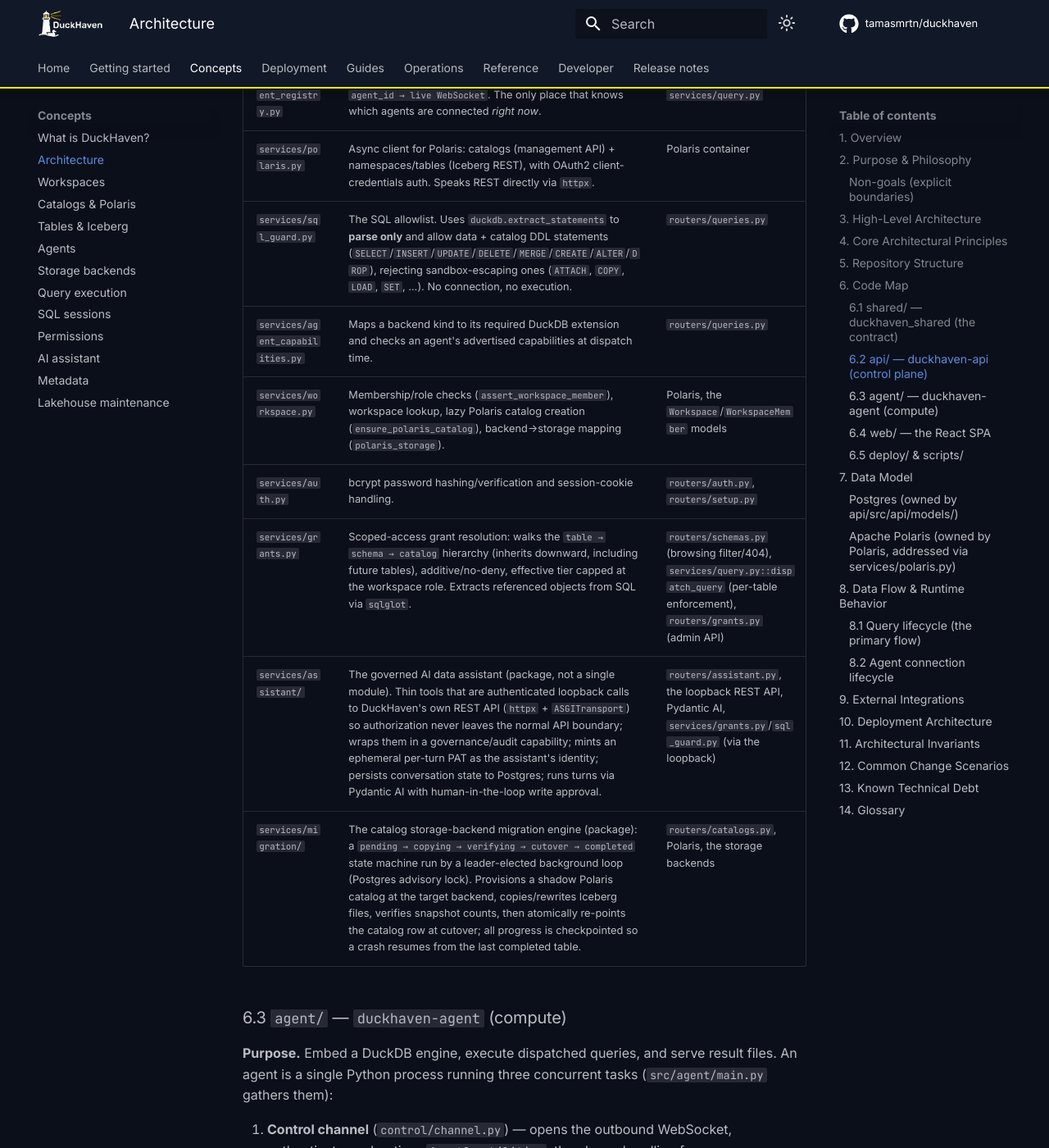
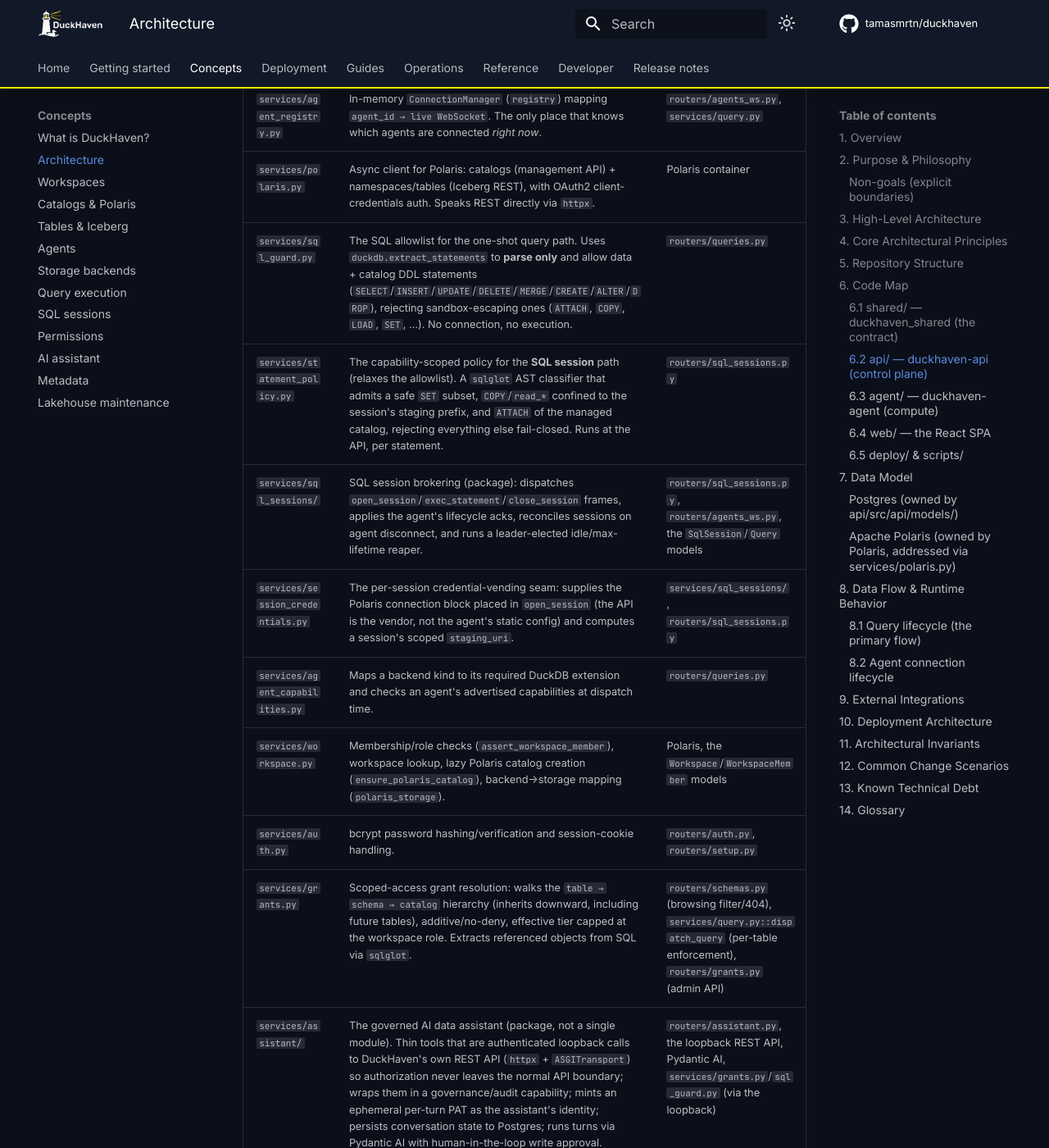
Before and after one commit to tamasmrtn/duckhaven, an MkDocs documentation site: the page built from docs/concepts/architecture.md, in a window 1280 px wide and 1400 px high, scrolled down 5989 px. Shown: the whole window at 82% size. Built offline with MkDocs 1.6.1 and Material for MkDocs 9.7.7, drawn with Linux system fonts in a browser that asks for light colours; comment, search, counter and statistics services are not loaded; some of the changed text lies outside the part shown.

Commit message:
Genericize session docs and refresh the architecture map
Remove tool-specific naming from the session docs (describe external
warehouse-style clients generically), and update architecture.md to reflect the
now-implemented SQL session layer: the session frame types, the statement_policy
+ sql_sessions + session_credentials services, the agent's held-connection
registry, the sql_sessions table and queries.session_id in the data model, a
glossary entry, and a change-scenario row.

```diff
--- a/docs/concepts/architecture.md
+++ b/docs/concepts/architecture.md
@@ -190,9 +190,11 @@
 | `schemas.py` | `AgentCapabilities` — the document an agent advertises (DuckDB version, loaded extensions, memory ceiling, cores, host) |
 
 `FrameType` values: `auth`, `auth_ok`, `dispatch_query`, `query_progress`,
-`query_done`, `cancel_query`, `heartbeat`, `agent_status`. **Adding or
-changing a frame means editing this package** — both sides pick it up by
-import, which is how the contract stays in sync (Invariant I5).
+`query_done`, `cancel_query`, `heartbeat`, `agent_status`, `metrics_sample`,
+`set_concurrency`, and the SQL-session frames `open_session`, `session_opened`,
+`exec_statement`, `close_session`, `session_closed`. **Adding or changing a
+frame means editing this package** — both sides pick it up by import, which is
+how the contract stays in sync (Invariant I5).
 
 ### 6.2 `api/` — `duckhaven-api` (control plane)
 
@@ -230,7 +232,10 @@
 | `services/query.py` | Dispatches a query to an agent over the registry socket; handles `query_progress`/`query_done` frames coming back; fetches the result Parquet from the agent and decodes it to JSON rows (`decode_parquet_page`); also drives the synchronous table-sample preview and persists agent-reported table stats. **The heart of the system.** | `agent_registry`, the `Query`/`TableMetadata` models |
 | `services/agent_registry.py` | In-memory `ConnectionManager` (`registry`) mapping `agent_id → live WebSocket`. The only place that knows which agents are connected *right now*. | `routers/agents_ws.py`, `services/query.py` |
 | `services/polaris.py` | Async client for Polaris: catalogs (management API) + namespaces/tables (Iceberg REST), with OAuth2 client-credentials auth. Speaks REST directly via `httpx`. | Polaris container |
-| `services/sql_guard.py` | The SQL allowlist. Uses `duckdb.extract_statements` to **parse only** and allow data + catalog DDL statements (`SELECT`/`INSERT`/`UPDATE`/`DELETE`/`MERGE`/`CREATE`/`ALTER`/`DROP`), rejecting sandbox-escaping ones (`ATTACH`, `COPY`, `LOAD`, `SET`, …). No connection, no execution. | `routers/queries.py` |
+| `services/sql_guard.py` | The SQL allowlist for the one-shot query path. Uses `duckdb.extract_statements` to **parse only** and allow data + catalog DDL statements (`SELECT`/`INSERT`/`UPDATE`/`DELETE`/`MERGE`/`CREATE`/`ALTER`/`DROP`), rejecting sandbox-escaping ones (`ATTACH`, `COPY`, `LOAD`, `SET`, …). No connection, no execution. | `routers/queries.py` |
+| `services/statement_policy.py` | The capability-scoped policy for the **SQL session** path (relaxes the allowlist). A `sqlglot` AST classifier that admits a safe `SET` subset, `COPY`/`read_*` confined to the session's staging prefix, and `ATTACH` of the managed catalog, rejecting everything else fail-closed. Runs at the API, per statement. | `routers/sql_sessions.py` |
+| `services/sql_sessions/` | SQL session brokering (package): dispatches `open_session`/`exec_statement`/`close_session` frames, applies the agent's lifecycle acks, reconciles sessions on agent disconnect, and runs a leader-elected idle/max-lifetime reaper. | `routers/sql_sessions.py`, `routers/agents_ws.py`, the `SqlSession`/`Query` models |
+| `services/session_credentials.py` | The per-session credential-vending seam: supplies the Polaris connection block placed in `open_session` (the API is the vendor, not the agent's static config) and computes a session's scoped `staging_uri`. | `services/sql_sessions/`, `routers/sql_sessions.py` |
 | `services/agent_capabilities.py` | Maps a backend kind to its required DuckDB extension and checks an agent's advertised capabilities at dispatch time. | `routers/queries.py` |
 | `services/workspace.py` | Membership/role checks (`assert_workspace_member`), workspace lookup, lazy Polaris catalog creation (`ensure_polaris_catalog`), backend→storage mapping (`polaris_storage`). | Polaris, the `Workspace`/`WorkspaceMember` models |
 | `services/auth.py` | bcrypt password hashing/verification and session-cookie handling. | `routers/auth.py`, `routers/setup.py` |
@@ -246,10 +251,14 @@
 
 1. **Control channel** (`control/channel.py`) — opens the outbound WebSocket,
    authenticates, advertises `AgentCapabilities`, then loops handling frames
-   (`dispatch_query`, `cancel_query`, `heartbeat`, `set_concurrency`). Reconnects
+   (`dispatch_query`, `cancel_query`, `heartbeat`, `set_concurrency`, and the
+   SQL-session frames `open_session`/`exec_statement`/`close_session`). Reconnects
    with backoff if the socket drops. On each heartbeat it re-advertises
    capabilities; each `metrics_sample` also carries the live running/queued query
-   counts and active concurrency profile.
+   counts, active concurrency profile, and held-session count. Held SQL-session
+   connections live in `control/session.py` (a `session_id → DuckDBPyConnection`
+   registry, cleared on every reconnect), each holding an admission slot for its
+   lifetime; a statement runs on its held connection via `run_statement_sync`.
 2. **Result server** (`results/server.py`) — an HTTP server bound to
    `RESULTS_HTTP_HOST` (`0.0.0.0` in compose) that advertises its port to the
    control plane, serving `results/{query_id}.parquet` with **HTTP `Range`**
@@ -335,6 +344,9 @@
     catalogs ||--o{ catalog_migrations : migrates
     agents ||--o{ credentials : "session token"
     agents ||--o{ queries : executes
+    workspaces ||--o{ sql_sessions : hosts
+    agents ||--o{ sql_sessions : holds
+    sql_sessions ||--o{ queries : "statements"
     workspaces ||--o{ assistant_conversations : has
     users ||--o{ assistant_conversations : owns
     assistant_conversations ||--o{ assistant_messages : contains
@@ -402,6 +414,7 @@
         uuid workspace_id
         uuid agent_id
         uuid user_id
+        uuid session_id
         text sql
         string status
         string origin
@@ -409,6 +422,16 @@
         json progress
         string result_path
         jsonb profile
+    }
+    sql_sessions {
+        uuid id
+        uuid workspace_id
+        uuid agent_id
+        uuid user_id
+        string status
+        string active_catalog
+        string staging_uri
+        datetime last_active_at
     }
     saved_queries {
         uuid id
@@ -480,6 +503,12 @@
   internal rows (`origin = "sample"`, used by the table-sample preview). It is
   workspace-scoped for members; an admin may pass `all_workspaces` (and the
   `user_id`/`agent_id`/`since`/`until` filters) for the cross-workspace audit view.
+- **`sql_sessions` is the state-of-record for the [SQL session layer](sql-sessions.md)**
+  (I9) — the agent's held connection is ephemeral socket state. A row pins one
+  `agent_id` (every statement routes there), records the requesting `user_id` for
+  per-statement authorization, the scoped `staging_uri`, and the timestamps the
+  idle-reaper uses. Session statements are ordinary `queries` rows tagged with
+  `session_id` (`origin = "session"`), so they reuse the poll/fetch/audit pipeline.
 - **Catalogs are decoupled (M:N).** `catalogs` is a first-class entity (own
   Polaris catalog + storage backend); `workspace_catalogs` binds catalogs to
   workspaces many-to-many, with exactly one `is_default` per workspace. Storage
@@ -730,9 +759,9 @@
   catalog DDL (create/drop schema, create/drop table) is **also** exposed as REST
   endpoints driving the catalog UI; ALTER from the UI is generated as SQL and run
   through the query path. The opt-in [SQL session layer](sql-sessions.md) relaxes
-  this allowlist to a **capability-scoped per-statement policy** (admitting the
-  `SET`/`COPY`-to-staging/`ATTACH`-managed-catalog statements dbt/dlt need) — still
-  enforced at the API, per statement, never on the agent.
+  this allowlist to a **capability-scoped per-statement policy** (admitting a safe
+  `SET` subset, `COPY` to the session's staging prefix, and `ATTACH` of the managed
+  catalog) — still enforced at the API, per statement, never on the agent.
 - **I9 — Postgres is the only state-of-record.** No second source of truth
   (no Redis, no in-memory queue surviving a restart). The in-memory agent
   registry is an ephemeral index of live sockets, not state.
@@ -756,6 +785,7 @@
 | Add/alter a Postgres table | `api/.../models/` | a new migration in `api/alembic/versions/` (`make migrate-new name=...`) |
 | Change query execution (extensions, pragmas, attach) | `agent/.../executor/runner.py` | `supervisor.py` if it affects timeout/cancel |
 | Widen/narrow the SQL allowlist | `api/.../services/sql_guard.py` | its test in `tests/unit/services/test_sql_guard.py`; the runner's single-`SELECT` branch in `agent/.../executor/runner.py` |
+| Change the SQL-session statement policy | `api/.../services/statement_policy.py` | its test in `tests/unit/services/test_statement_policy.py`; `routers/sql_sessions.py` (where it is enforced) |
 | Add a catalog DDL UI action | `api/.../routers/schemas.py` (REST endpoint) + `services/polaris.py` | web `src/features/catalog/CatalogNodeMenu.tsx` (+ dialogs), `src/api/schemas.ts`, `src/queries/schemas.mutations.ts`, MSW handler, tests |
 | Add a storage backend kind | `api/.../services/agent_capabilities.py` (required extension) + `services/workspace.py` (`polaris_storage`) | `agent/.../executor/runner.py` (iceberg attach), `StorageBackend` validation, web `StorageIcon`/wizard |
 | Change catalog credentials | `agent/.../config.py` + `api/.../config.py` (Polaris client id/secret) | `agent/.../executor/runner.py` (iceberg `SECRET`) |
@@ -816,6 +846,7 @@
 | **Bootstrap token** | A single-use credential an operator generates so a new agent can register. Exchanged once for a long-lived agent session token. |
 | **Capabilities** | The document an agent advertises (DuckDB version, loaded extensions, memory ceiling) used to match agents to workspace backends. |
 | **Frame** | One JSON message on the control WebSocket: `{type, payload}`, defined in `duckhaven-shared`. |
+| **SQL session** | An agent-held, persistent DuckDB connection the API brokers for an external client so it can run many statements with connection-scoped state. Off by default; see [SQL sessions](sql-sessions.md). |
 | **Vended credentials** | Short-lived storage credentials minted by Apache Polaris per `(agent, workspace)` and applied as a connection-scoped DuckDB `SECRET`. |
 
 ---
```
Also changed, not shown: other parts of docs/concepts/architecture.md (+6 -6 lines), docs/concepts/sql-sessions.md (+12 -12 lines), docs/reference/configuration.md (+5 -5 lines).
